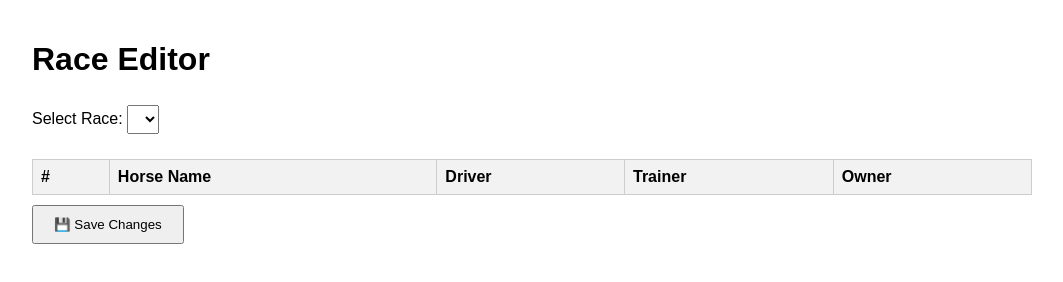
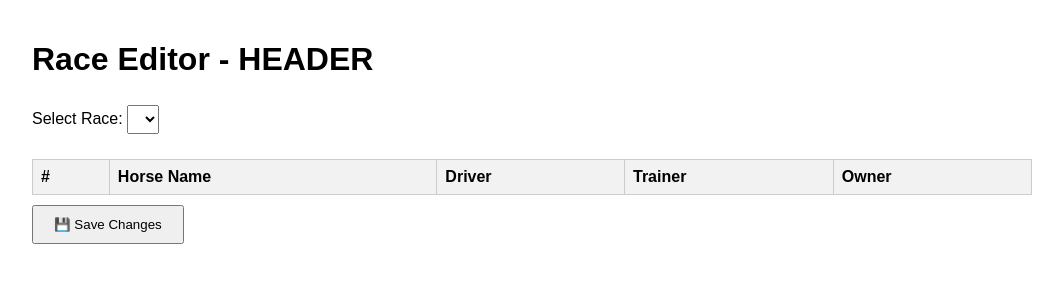
Before and after one commit to Curtismacd31/race_data, a website: page index.html in a window 1280 px wide. Shown: the whole page, without its empty margins (108-1171 px from the left). Drawn offline with Linux system fonts and the light colour scheme; no server answers.

Commit message:
index.html

```diff
--- a/index.html
+++ b/index.html
@@ -12,7 +12,7 @@
   </style>
 </head>
 <body>
-  <h1>Race Editor</h1>
+  <h1>Race Editor - HEADER</h1>
 
   <label for="raceSelector">Select Race:</label>
   <select id="raceSelector"></select>
```
